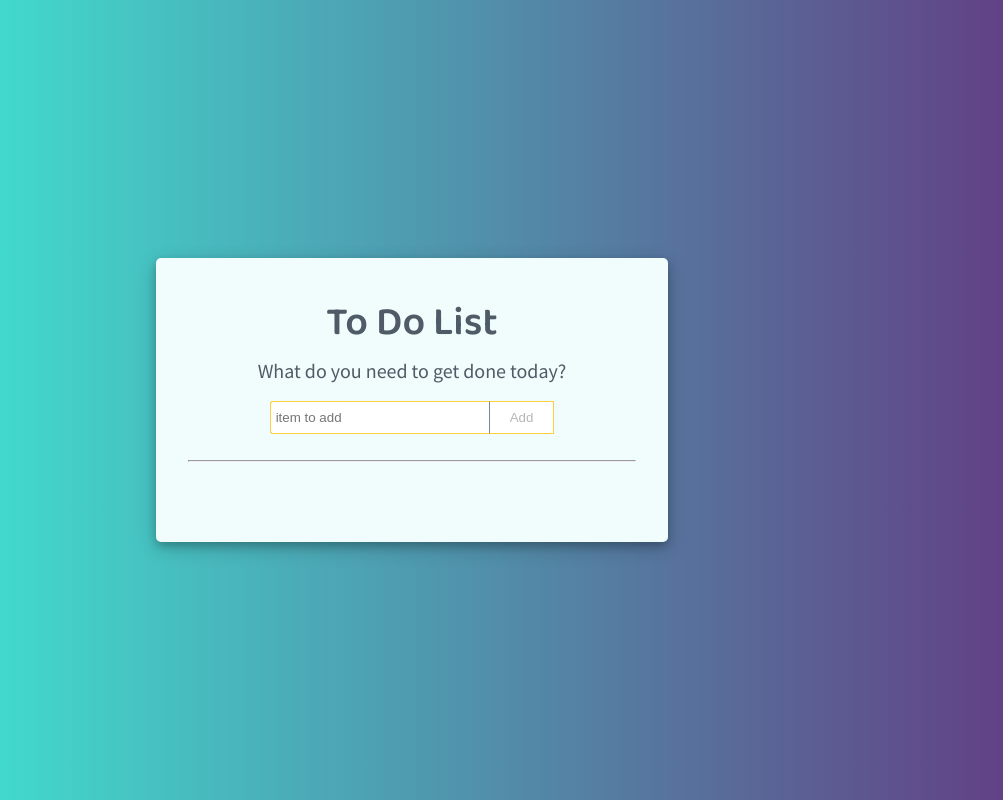
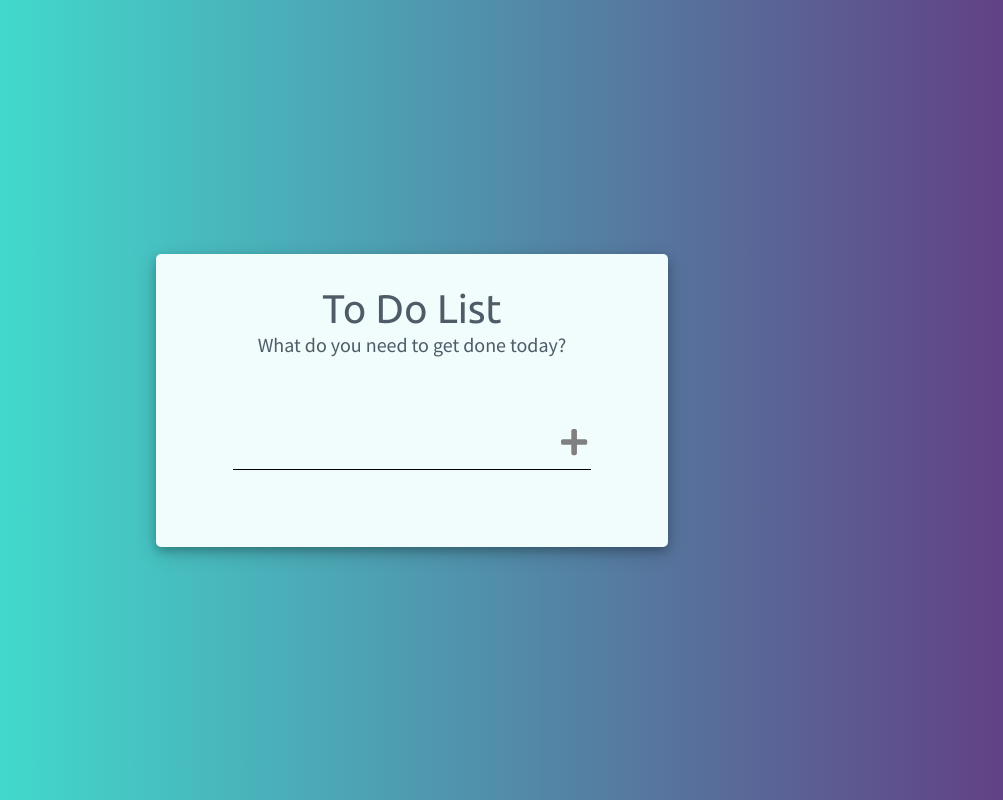
Before and after one commit to ethanpasta/ReactToDoList, a React app: page / in a window 1280 px wide. Shown: the whole page, without its empty margins (228-1231 px from the left). Built offline with nearby package versions, Linux system fonts and the light colour scheme; the HTML template or start-up script is replaced by a standard one.

Commit message:
Add svg animations with snap.svg

```diff
--- a/src/components/ListResults.js
+++ b/src/components/ListResults.js
@@ -5,7 +5,6 @@ import '../styles/Input.scss';
 const ListResults = ({ tasks, taskComplete }) => {
     return (
         <div>
-            <hr />
             <div className="listResults">
                 {
                     Object.keys(tasks).map((task, idx) => (
--- /dev/null
+++ b/src/components/SVGIcons.js
@@ -0,0 +1,52 @@
+import React, { useEffect, useRef, useState } from 'react';
+import Snap from 'snapsvg-cjs';
+
+
+const SVGIcons = ({ buttonState }) => {
+    console.log(buttonState);
+    const s = useRef();
+    let transform = useRef({});
+    useEffect(() => {
+        const sv = Snap(s.current);
+        const goo = sv.filter('\
+        <feGaussianBlur in="SourceGraphic" stdDeviation="15" result="blur" />\
+        <feColorMatrix in="blur" mode="matrix" values="1 0 0 0 0  0 1 0 0 0  0 0 1 0 0  0 0 0 19 -9" result="goo" />\
+        <feComposite in="SourceGraphic" in2="goo" operator="atop"/>');
+        const plus = Snap.select("#plus")
+        const check = Snap.select("#check");
+
+        transform.current = {
+            plusPath: plus.node.getAttribute('d'),
+            checkPath: check.node.getAttribute('d'),
+            icon: plus,
+            goo,
+            lastState: false
+        }
+    }, []);
+    useEffect(() => {
+        const t = transform.current;
+        if (t.lastState != buttonState) {
+            t.icon.attr({ filter: t.goo });
+            t.icon.animate({ d: t.checkPath }, 400, mina.backout, () => {
+                t.icon.animate({ d: t.plusPath }, 400, mina.backin, () => {
+                    t.icon.attr({ filter: null });
+                });
+            });
+        }
+        t.lastState = buttonState;
+    }, [buttonState]);
+
+    return (
+        <svg
+            ref={s}
+            focusable="false"
+            xmlns="http://www.w3.org/2000/svg"
+            viewBox="0 0 512 512"
+        >
+            <path id="plus" fill="currentColor" d="M416 208H272V64c0-17.67-14.33-32-32-32h-32c-17.67 0-32 14.33-32 32v144H32c-17.67 0-32 14.33-32 32v32c0 17.67 14.33 32 32 32h144v144c0 17.67 14.33 32 32 32h32c17.67 0 32-14.33 32-32V304h144c17.67 0 32-14.33 32-32v-32c0-17.67-14.33-32-32-32z"></path>
+            <path id="check" opacity="0" fill="currentColor" d="M173.898 439.404l-166.4-166.4c-9.997-9.997-9.997-26.206 0-36.204l36.203-36.204c9.997-9.998 26.207-9.998 36.204 0L192 312.69 432.095 72.596c9.997-9.997 26.207-9.997 36.204 0l36.203 36.204c9.997 9.997 9.997 26.206 0 36.204l-294.4 294.401c-9.998 9.997-26.207 9.997-36.204-.001z"></path>
+        </svg>
+    )
+}
+
+export default SVGIcons;
--- a/src/components/ToDoList.js
+++ b/src/components/ToDoList.js
@@ -3,7 +3,7 @@ import UserInput from './UserInput';
 import ListResults from './ListResults';
 import FilterButtons from './FilterButtons';
 import '../styles/Base.scss';
-import '../styles/Card.scss'
+import '../styles/Card.scss';
 
 class ToDoList extends React.Component {
     constructor(props) {
--- a/src/components/UserInput.js
+++ b/src/components/UserInput.js
@@ -1,5 +1,6 @@
 import React, { useState, useEffect } from 'react';
-import { useSpring, animated } from 'react-spring';
+import { FontAwesomeIcon } from '@fortawesome/react-fontawesome';
+import SVGIcons from './SVGIcons';
 
 const UserInput = (props) => {
     const [input, setInput] = useState("");
@@ -8,28 +9,28 @@ const UserInput = (props) => {
         variant: '',
         show: false
     });
-    const appear = useSpring({ opacity: alert.show ? 1 : 0 });
-    const formSubmit = (e) => {
+    const [buttonClick, setButtonClick] = useState(false);
+    const handleFormSubmit = (e) => {
         e.preventDefault();
         if (props.tasks[input] != undefined) {
             setAlert({ show: true, msg: "This task already exists!", variant: "warning" });
             return;
         }
+        setButtonClick(true);
         setAlert({ show: true, msg: "Added!", variant: "success" });
+        setTimeout(() => setInput(""), 1000);
         props.callback(input);
     }
     useEffect(() => {
-        const timer = setTimeout(() => {
-            setAlert({ show: false });
-        }, 1000);
-    }, [alert.msg]);
+        setButtonClick(false);
+    }, [buttonClick])
     return (
         <div>
-            <form onSubmit={formSubmit} className="inputForm">
+            <form onSubmit={handleFormSubmit} className="inputForm">
                 <input
-                    placeholder="item to add"
+                    className="inputText"
                     onChange={e => setInput(e.target.value)}
-                    className="inputBox"
+                    value={input}
                 />
                 <button
                     variant="outline-info"
@@ -37,16 +38,9 @@ const UserInput = (props) => {
                     disabled={input.length ? false : true}
                     className="inputButton"
                 >
-                    Add
+                    <SVGIcons buttonState={buttonClick} />
                 </button>
             </form>
-            <br />
-            {
-                <animated.div style={appear}>
-                    <div style={{ display: 'inline' }} variant={alert.variant}>
-                        {alert.msg}</div>
-                </animated.div>
-            }
         </div >
     )
 }
--- a/src/styles/Card.scss
+++ b/src/styles/Card.scss
@@ -5,9 +5,9 @@
     box-shadow: 0 4px 8px 0 rgba(0, 0, 0, 0.2), 0 6px 20px 0 rgba(0, 0, 0, 0.19);
     border-radius: 5px;
     width: 40%;
-    min-height: 40%;
     padding: 2em;
     color: $font-color;
+    transition: height 1s ease-in;
 }
 
 .cardHeader {
--- a/src/styles/Input.scss
+++ b/src/styles/Input.scss
@@ -1,25 +1,49 @@
 @import "_variables.scss";
 
 .inputForm {
-    text-align: center;
+    margin-top: 40px;
+    display: flex;
+    justify-content: center;
+    align-items: center;
 }
 
-.inputBox {
-    width: 50%;
-    height: 2.5em;
-    padding-left: 5px;
-    border: 1px solid $input-border;
-    border-radius: 3px;
-    border-right: none;
+.inputText {
+    width: 80%;
+    height: 2em;
+    background: none;
+    border: none;
+    border-bottom: 1px solid black;
+    padding-left: 10px;
+    padding-right: 40px;
+    font-size: 25px;
+    font-family: $header-font;
+}
+
+.inputText:focus {
+    outline: none;
+
+}
+
+button {
+    padding: 0;
+    outline: none;
 }
 
 .inputButton {
-    text-align: right;
     border: none;
-    height: 2.5em;
-    padding: 0 1.5em;
-    background-color: white;
-    border: 1px solid $input-border;
-    border-left: 1px solid lightslategrey;
-    margin-left: -5px;
+    font-size: 30px;
+    line-height: 30px;
+    height: 2em;
+    width: 1em;
+    cursor: pointer;
+    background-color: rgba(0, 0, 0, 0);
+    color: green;
+    position: relative;
+    margin-left: -30px;
+    transition: transform 0.2s ease-in;
 }
+
+.inputButton:disabled {
+    position: relative;
+    color: grey;
+}
--- a/src/styles/_variables.scss
+++ b/src/styles/_variables.scss
@@ -1,6 +1,6 @@
-@import url('https://fonts.googleapis.com/css?family=Baloo+Da+2:600|Source+Sans+Pro&display=swap');
+@import url('https://fonts.googleapis.com/css?family=Ubuntu|Source+Sans+Pro&display=swap');
 
-$header-font: 'Baloo Da 2', cursive;
+$header-font: 'Ubuntu', sans-serif;;
 $task-font: 'Source Sans Pro', sans-serif;
 $font-color: #4f5b66;
 $input-border: #FFCE3C;
```
Also changed, not shown: package.json (+6 -1 lines), 1 other file (tests, documents, lock files or other folders).
